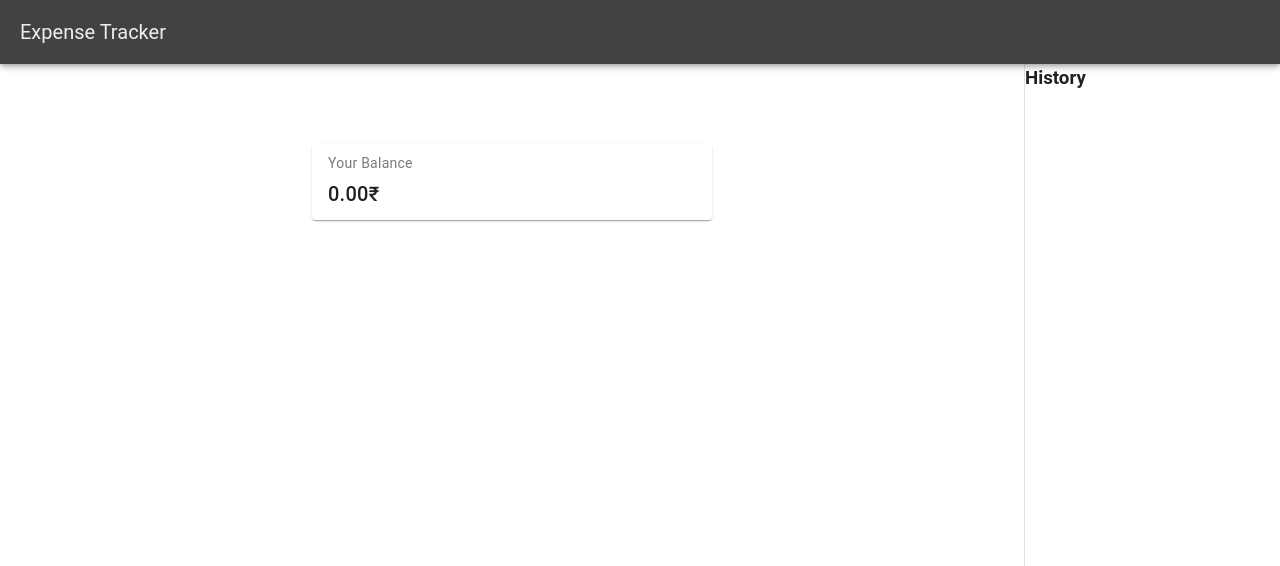
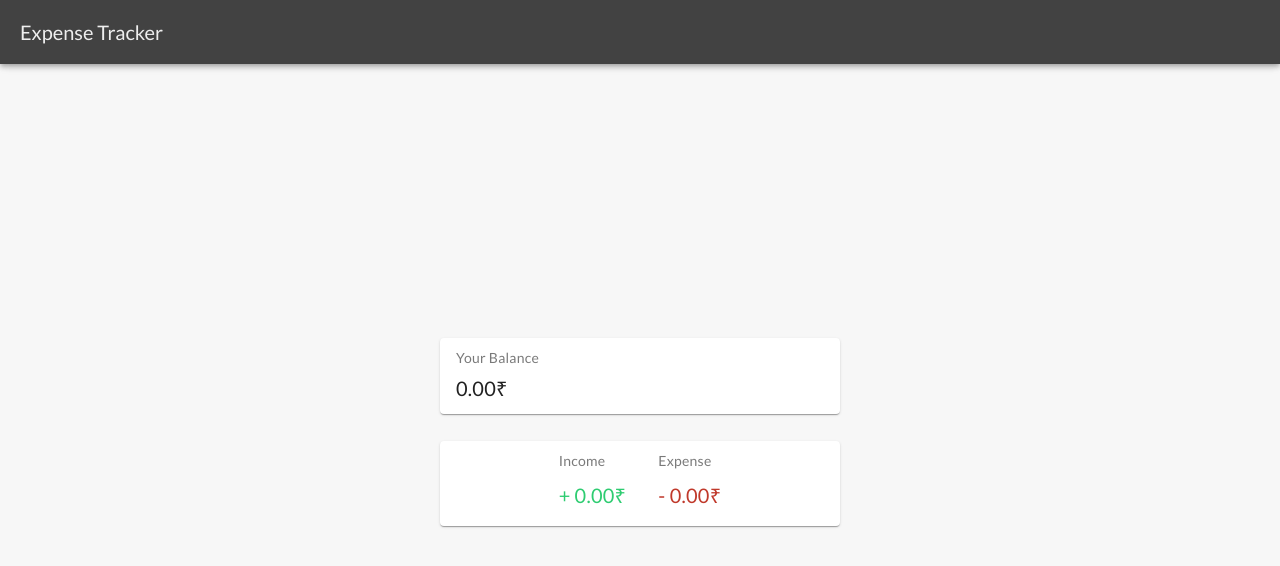
Before and after one commit to soorajsprakash/expense-tracker, a Vue app: page / in a window 1280 px wide. Shown: the top 566 px of the page. Built offline with nearby package versions, Linux system fonts and the light colour scheme.

Commit message:
add balance and incomeExpenses

```diff
--- a/src/App.vue
+++ b/src/App.vue
@@ -2,12 +2,12 @@
 	<v-layout class="rounded rounded-md">
 		<v-app-bar color="surface-variant" title="Expense Tracker"></v-app-bar>
 
-		<v-navigation-drawer location="right">
-			<h3>History</h3>
-		</v-navigation-drawer>
-
 		<v-main class="d-flex align-center justify-center" style="min-height: 300px;">
-			<Balance />
+			<div class="container">
+				<Balance/>
+				<br>
+				<IncomeExpense/>
+			</div>
 		</v-main>
 	</v-layout>
 </template>
@@ -15,6 +15,5 @@
 
 <script setup lang="ts">
 import Balance from './components/Balance.vue';
-
-
+import IncomeExpense from './components/IncomeExpense.vue';
 </script>
--- a/src/components/IncomeExpense.vue
+++ b/src/components/IncomeExpense.vue
@@ -0,0 +1,14 @@
+<template>
+	<v-card width="400px" class="inc-expense-container">
+		<v-row no-gutters class="justify-center align-center mx-auto">
+            <v-card-item>
+                <v-card-subtitle>Income</v-card-subtitle>
+                <v-card-title id="money-plus" class="money plus">+ 0.00₹</v-card-title>
+            </v-card-item>
+            <v-card-item>
+                <v-card-subtitle>Expense</v-card-subtitle>
+                <v-card-title id="money-minus" class="money minus">- 0.00₹</v-card-title>
+            </v-card-item>
+        </v-row>
+	</v-card>
+</template>
--- a/src/main.ts
+++ b/src/main.ts
@@ -1,5 +1,6 @@
 import { createApp } from "vue";
 import App from "./App.vue";
+import "@/assets/style.css"
 
 // Vuetify
 import "vuetify/styles";
```
